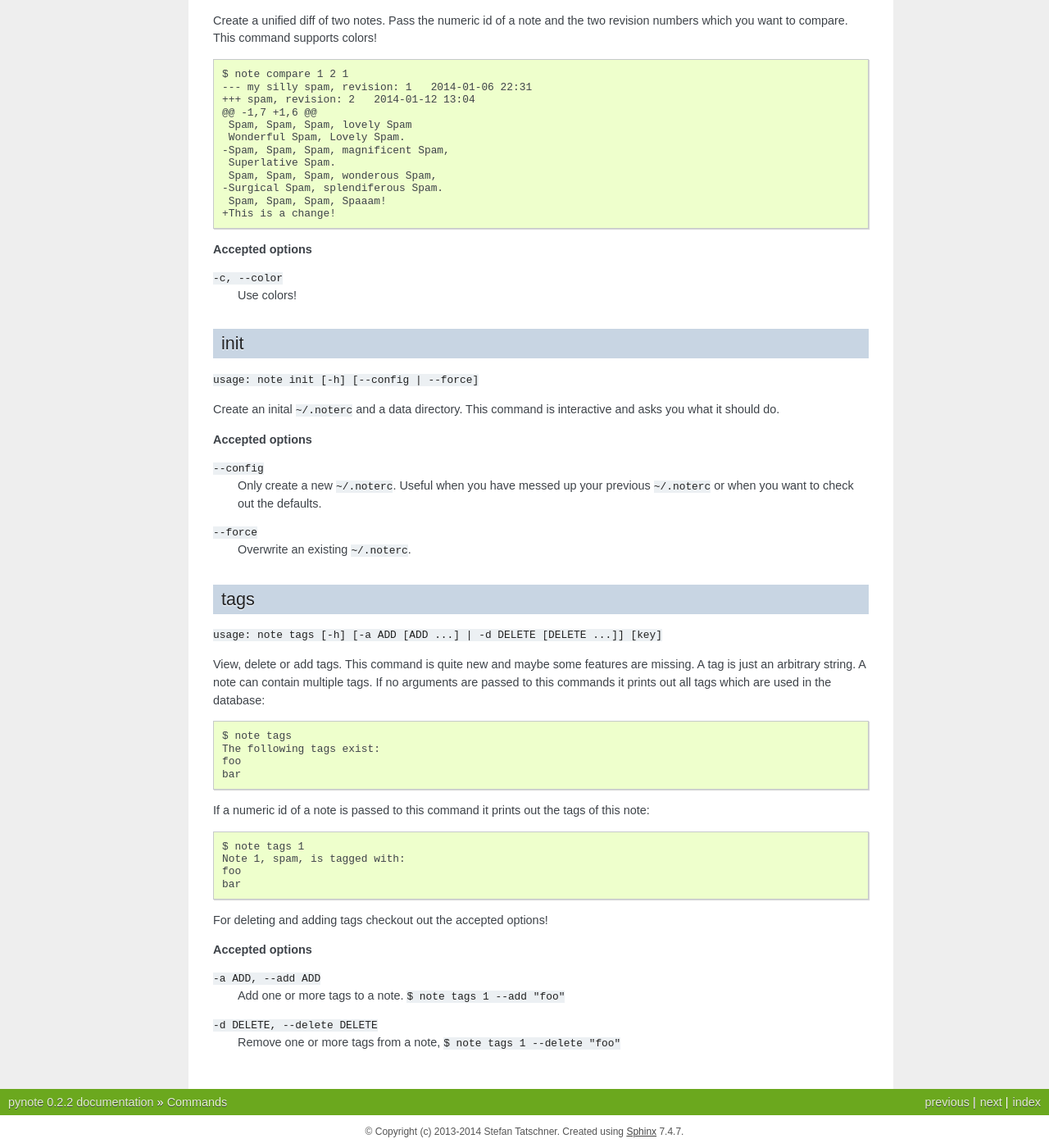
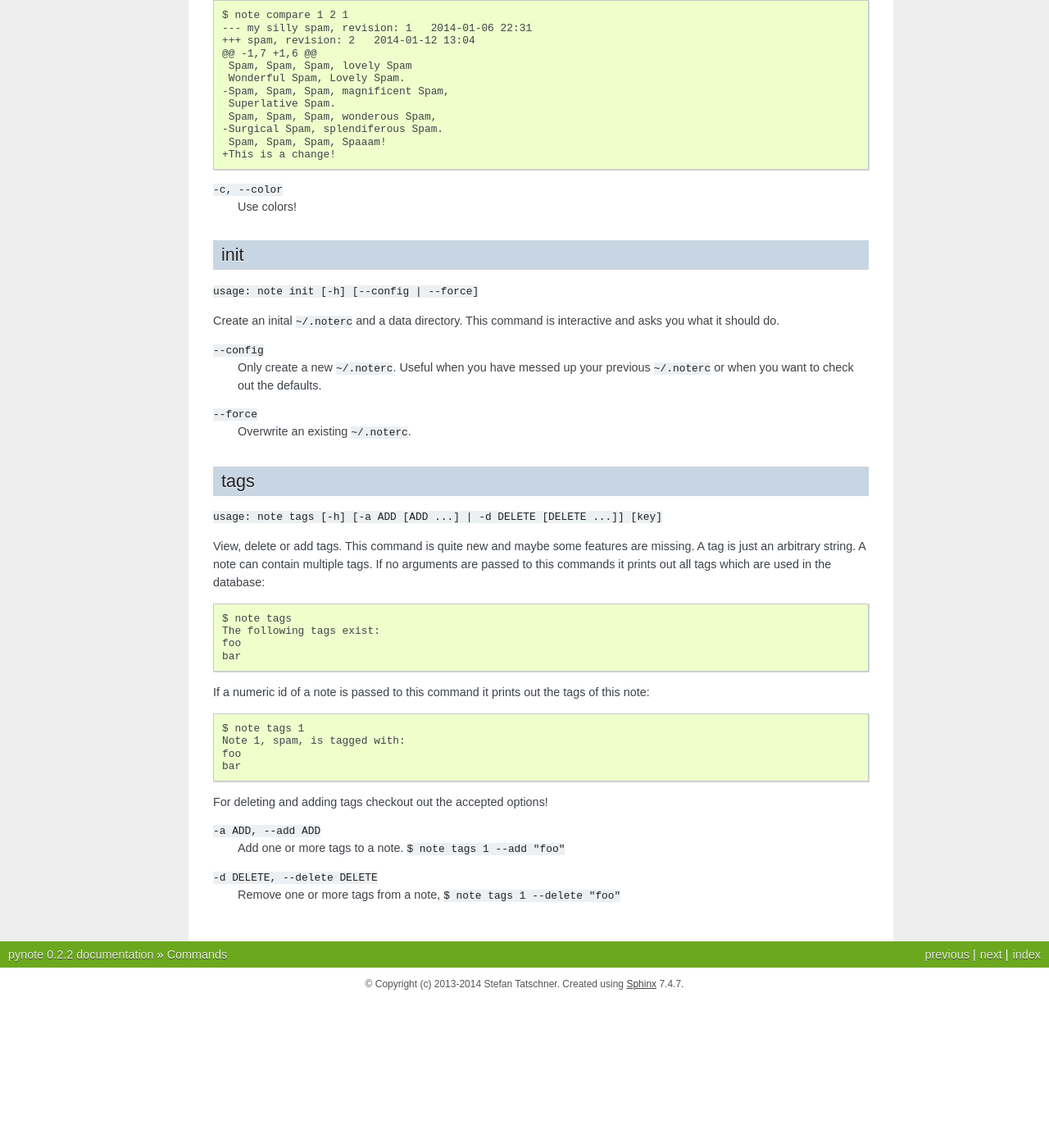
Before and after one commit to fastpacecolding/pynote, a Sphinx documentation site: the page built from doc/commands.rst, in a window 1280 px wide and 1400 px high, scrolled down 2493 px. Shown: the whole window at 82% size. Built offline with Sphinx 7.4.7, drawn with Linux system fonts in a browser that asks for light colours; after the commit the page ends 3713 px from its top, so only the background shows below that; some of the changed text lies outside the part shown.

Commit message:
removed unneded "headlines"

```diff
--- a/doc/commands.rst
+++ b/doc/commands.rst
@@ -54,8 +54,6 @@
     Spam, Spam, Spam, Spaaam!
 
 
-**Accepted options**
-
 ``-n, --no-header``
     Supresses the header.
 
@@ -85,8 +83,6 @@
 Your editor opens with the content of the note. After saving your
 modifications the revision number is incremented.
 
-
-**Accepted options**
 
 ``-t, --title``
     Edit the title instead of the content.
@@ -172,8 +168,6 @@
     +This is a change!
 
 
-**Accepted options**
-
 ``-c, --color``
     Use colors!
 
@@ -186,8 +180,6 @@
 Create an inital ``~/.noterc`` and a data directory. This command
 is interactive and asks you what it should do.
 
-
-**Accepted options**
 
 ``--config``
     Only create a new ``~/.noterc``. Useful when you have messed up
@@ -224,8 +216,6 @@
 For deleting and adding tags checkout out the accepted options!
 
 
-**Accepted options**
-
 ``-a ADD, --add ADD``
     Add one or more tags to a note. ``$ note tags 1 --add "foo"``
 
--- a/doc/index.rst
+++ b/doc/index.rst
@@ -15,7 +15,7 @@
 
    quickstart
    commands
-   configuration
+   Configuration <configuration>
    changelog
    contributing
 
```
